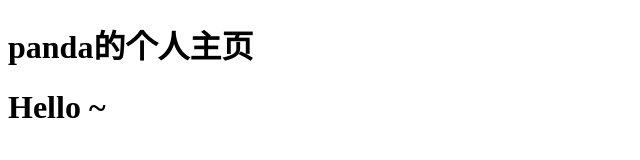
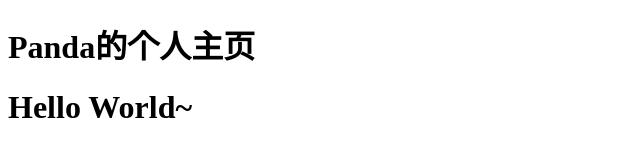
Before and after one commit to liuy2c/liuy2c.github.io, a plain HTML site: page index.html in a window 1280 px wide. Shown: the whole page, without its empty margins (0-640 px from the left). Drawn offline with Linux system fonts and the light colour scheme.

Commit message:
Update index.html

```diff
--- a/index.html
+++ b/index.html
@@ -5,7 +5,7 @@
     <title>yaorongke</title>
 </head>
 <body>
-    <h1>panda的个人主页</h1>
-    <h1>Hello ~</h1>
+    <h1>Panda的个人主页</h1>
+    <h1>Hello World~</h1>
 </body>
 </html>
```
